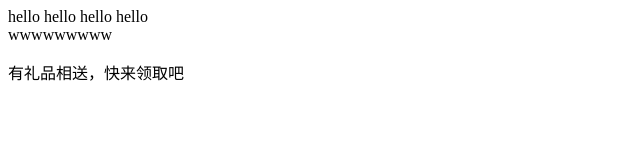
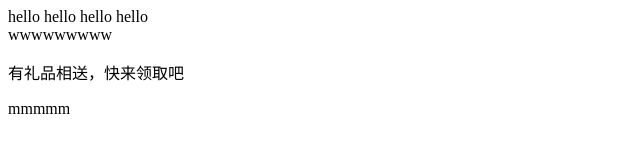
Before and after one commit to 01grx/01grx, a plain HTML site: page index.html in a window 1280 px wide. Shown: the full height of the page, 0-640 px from the left. Drawn offline with Linux system fonts and the light colour scheme.

Commit message:
Update index.html
提交

```diff
--- a/index.html
+++ b/index.html
@@ -8,5 +8,6 @@
 		<div>hello hello hello hello</div>
 		wwwwwwwww
 		<p>有礼品相送，快来领取吧</p>
+		<p>mmmmm</p>
 	</body>
 </html>
```
